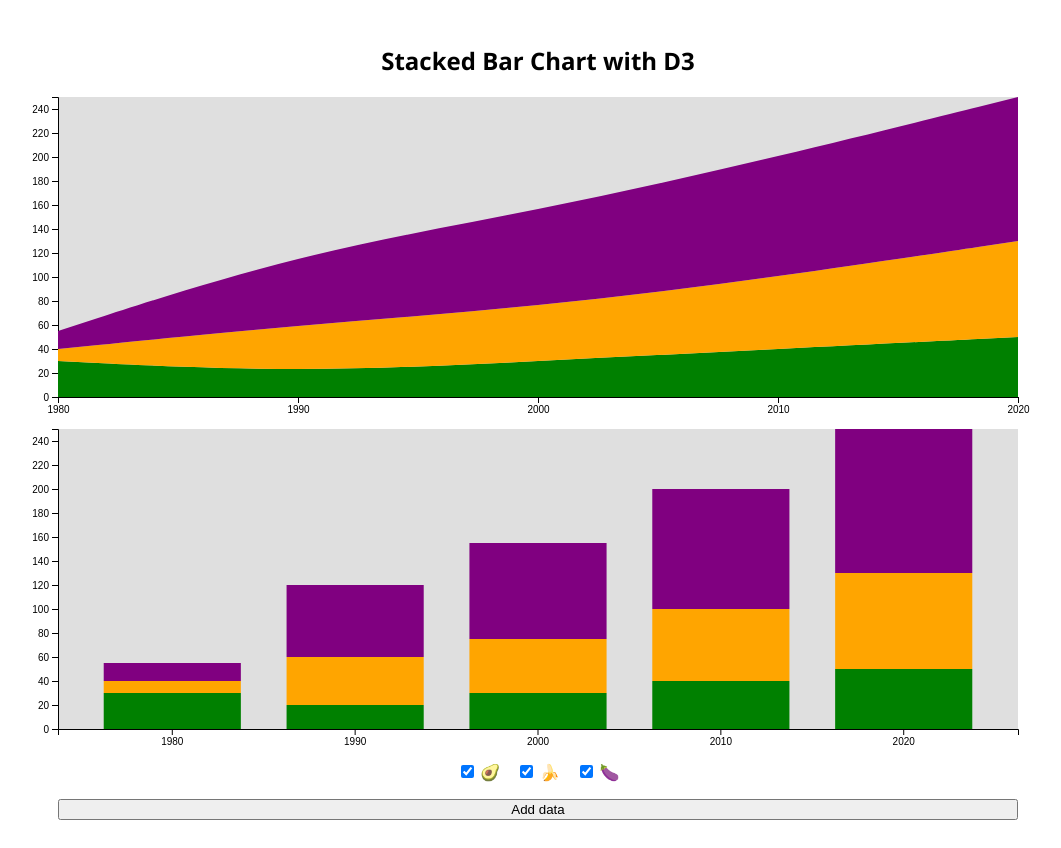
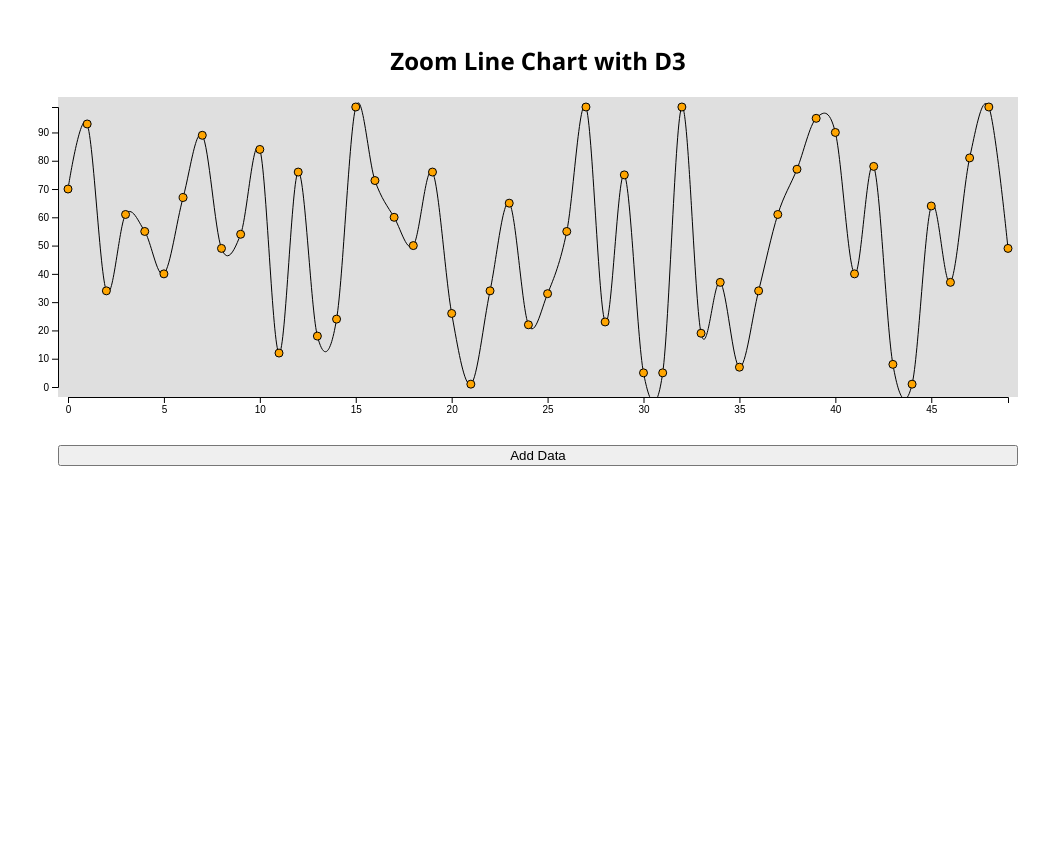
Before and after one commit to allybi-design/Rect---D3, a React (Create React App) app: page / in a window 1280 px wide. Shown: the whole page, without its empty margins (102-1163 px from the left). Built offline with nearby package versions, Linux system fonts and the light colour scheme.

Commit message:
Zoomable line chart

```diff
--- a/src/App.js
+++ b/src/App.js
@@ -1,98 +1,21 @@
 import React, { useState } from "react";
-import StackedBarChart from "./StackedBarChart";
-import StackedAreaChart from "./StackedAreaChart";
+import ZoomLineChart from "./ZoomLineChart";
 import "./index.css";
-
-
-
-const allKeys = ["🥑", "🍌", "🍆"];
-
-const colors = {
-  "🥑": "green",
-  "🍌": "orange",
-  "🍆": "purple"
-};
 
 const App = () => {
 
-  const [data, setData] = useState([
-    {
-      year: 1980,
-      "🥑": 30,
-      "🍌": 10,
-      "🍆": 15
-    },
-    {
-      year: 1990,
-      "🥑": 20,
-      "🍌": 40,
-      "🍆": 60
-    },
-    {
-      year: 2000,
-      "🥑": 30,
-      "🍌": 45,
-      "🍆": 80
-    },
-    {
-      year: 2010,
-      "🥑": 40,
-      "🍌": 60,
-      "🍆": 100
-    },
-    {
-      year: 2020,
-      "🥑": 50,
-      "🍌": 80,
-      "🍆": 120
-    }
-  ])
-
-  const [keys, setKeys] = useState(allKeys);
+  const [data, setData] = useState(
+    Array.from({length: 50}, () => Math.round(Math.random() *100))
+  )
 
   return (
     <div className="container">
 
-      <h2>Stacked Bar Chart with D3 </h2>
-      <StackedAreaChart data={data} keys={keys} colors={colors} />
-      <StackedBarChart data={data} keys={keys} colors={colors} />
-      <div className="fields">
-        {allKeys.map(key => (
-          <div key={key} className="field">
-            <input
-              id={key}
-              type="checkbox"
-              checked={keys.includes(key)}
-              onChange={e => {
-                if (e.target.checked) {
-                  setKeys(Array.from(new Set([...keys, key])));
-                } else {
-                  setKeys(keys.filter(_key => _key !== key));
-                }
-              }}
-            />
-            <label htmlFor={key} style={{ color: colors[key] }}>
-              {key}
-            </label>
-          </div>
-        ))}
-      </div>
+      <h2>Zoom Line Chart with D3 </h2>
 
-      <button
-        onClick={() =>
-          setData([
-            ...data,
-            {
-              year: Math.max(...data.map(d => d.year)) + 10,
-              "🥑": Math.round(Math.random() * 100),
-              "🍌": Math.round(Math.random() * 125),
-              "🍆": Math.round(Math.random() * 150)
-            }
-          ])
-        }
-      >
-        Add data
-      </button>
+      <ZoomLineChart data={data} />
+
+      <button onClick={() => setData([...data, Math.round(Math.random() * 100)])}>Add Data</button>
     </div>
   );
 }
--- a/src/StackedAreaChart.js
+++ /dev/null
@@ -1,89 +0,0 @@
-import React, { useEffect, useRef } from "react";
-import {
-  select,
-  scaleBand,
-  axisBottom,
-  stack,
-  max,
-  scaleLinear,
-  axisLeft,
-  stackOrderAscending,
-  area,
-  scalePoint,
-  curveCardinalClosed,
-  curveBasis
-} from "d3";
-import useResizeObserver from "./useResizeObserver";
-
-/**
- * Component that renders a StackedBarChart
- */
-
-const StackedBarChart = ({ data, keys, colors }) => {
-  const svgRef = useRef();
-  const wrapperRef = useRef();
-  const dimensions = useResizeObserver(wrapperRef);
-
-  // will be called initially and on every data change
-  useEffect(() => {
-    const svg = select(svgRef.current);
-    const { width, height } =
-      dimensions || wrapperRef.current.getBoundingClientRect();
-
-    // stacks / layers
-    const stackGenerator = stack()
-      .keys(keys)
-      .order(stackOrderAscending);
-
-    const layers = stackGenerator(data);
-    const extent = [0, max(layers, layer => max(layer, sequence => sequence[1]))];
-
-    // scales
-    const xScale = scalePoint()
-      .domain(data.map(d => d.year))
-      .range([0, width])
-
-
-    const yScale = scaleLinear()
-      .domain(extent)
-      .range([height, 0]);
-
-    const areaGenerator = area()
-      .x(sequence => xScale(sequence.data.year))
-      .y0(sequence => yScale(sequence[0]))
-      .y1(sequence => yScale(sequence[1]))
-      .curve(curveBasis)
-
-    // rendering
-    svg
-      .selectAll(".layer")
-      .data(layers)
-      .join("path")
-      .attr("class", "layer")
-      .attr("fill", layer => colors[layer.key])
-      .attr("d", layer => areaGenerator(layer) )
-
-    // axes
-    const xAxis = axisBottom(xScale);
-    svg
-      .select(".x-axis")
-      .attr("transform", `translate(0, ${height})`)
-      .call(xAxis);
-
-    const yAxis = axisLeft(yScale);
-    svg.select(".y-axis").call(yAxis);
-  }, [colors, data, dimensions, keys]);
-
-  return (
-    <React.Fragment>
-      <div ref={wrapperRef} style={{ marginBottom: "2rem" }}>
-        <svg ref={svgRef}>
-          <g className="x-axis" />
-          <g className="y-axis" />
-        </svg>
-      </div>
-    </React.Fragment>
-  );
-}
-
-export default StackedBarChart;
--- a/src/StackedBarChart.js
+++ /dev/null
@@ -1,85 +0,0 @@
-import React, { useEffect, useRef } from "react";
-import {
-  select,
-  scaleBand,
-  axisBottom,
-  stack,
-  max,
-  scaleLinear,
-  axisLeft,
-  stackOrderAscending
-} from "d3";
-import useResizeObserver from "./useResizeObserver";
-
-/**
- * Component that renders a StackedBarChart
- */
-
-const StackedBarChart = ({ data, keys, colors }) => {
-  const svgRef = useRef();
-  const wrapperRef = useRef();
-  const dimensions = useResizeObserver(wrapperRef);
-
-  // will be called initially and on every data change
-  useEffect(() => {
-    const svg = select(svgRef.current);
-    const { width, height } =
-      dimensions || wrapperRef.current.getBoundingClientRect();
-
-    // stacks / layers
-    const stackGenerator = stack()
-      .keys(keys)
-      .order(stackOrderAscending);
-
-    const layers = stackGenerator(data);
-    const extent = [0, max(layers, layer => max(layer, sequence => sequence[1]))];
-
-    // scales
-    const xScale = scaleBand()
-      .domain(data.map(d => d.year))
-      .range([0, width])
-      .padding(0.25);
-
-    const yScale = scaleLinear()
-      .domain(extent)
-      .range([height, 0]);
-
-    // rendering
-    svg
-      .selectAll(".layer")
-      .data(layers)
-      .join("g")
-      .attr("class", "layer")
-      .attr("fill", layer => colors[layer.key])
-      .selectAll("rect")
-      .data(layer => layer)
-      .join("rect")
-      .attr("x", sequence => xScale(sequence.data.year))
-      .attr("width", xScale.bandwidth())
-      .attr("y", sequence => yScale(sequence[1]))
-      .attr("height", sequence => yScale(sequence[0]) - yScale(sequence[1]));
-
-    // axes
-    const xAxis = axisBottom(xScale);
-    svg
-      .select(".x-axis")
-      .attr("transform", `translate(0, ${height})`)
-      .call(xAxis);
-
-    const yAxis = axisLeft(yScale);
-    svg.select(".y-axis").call(yAxis);
-  }, [colors, data, dimensions, keys]);
-
-  return (
-    <React.Fragment>
-      <div ref={wrapperRef} style={{ marginBottom: "2rem" }}>
-        <svg ref={svgRef}>
-          <g className="x-axis" />
-          <g className="y-axis" />
-        </svg>
-      </div>
-    </React.Fragment>
-  );
-}
-
-export default StackedBarChart;
--- /dev/null
+++ b/src/ZoomLineChart.js
@@ -0,0 +1,118 @@
+import React, { useRef, useEffect, useState } from "react";
+import {
+  select,
+  scaleLinear,
+  line,
+  max,
+  curveCardinal,
+  axisBottom,
+  axisLeft,
+  zoom,
+  zoomTransform
+} from "d3";
+import useResizeObserver from "./useResizeObserver";
+
+/**
+ * Component that renders a ZoomableLineChart
+ */
+
+const ZoomableLineChart = ({ data, id = "myZoomableLineChart" }) => {
+  const svgRef = useRef();
+  const wrapperRef = useRef();
+  const dimensions = useResizeObserver(wrapperRef);
+  const [currentZoomState, setCurrentZoomState] = useState();
+
+  // will be called initially and on every data change
+  useEffect(() => {
+    const svg = select(svgRef.current);
+    const svgContent = svg.select(".content");
+    const { width, height } =
+      dimensions || wrapperRef.current.getBoundingClientRect();
+
+    // scales + line generator
+    const xScale = scaleLinear()
+      .domain([0, data.length - 1])
+      .range([10, width - 10]);
+
+    if (currentZoomState) {
+      const newXScale = currentZoomState.rescaleX(xScale);
+      xScale.domain(newXScale.domain());
+    }
+
+    const yScale = scaleLinear()
+      .domain([0, max(data)])
+      .range([height - 10, 10]);
+
+    const lineGenerator = line()
+      .x((d, index) => xScale(index))
+      .y(d => yScale(d))
+      .curve(curveCardinal);
+
+    // render the line
+    svgContent
+      .selectAll(".myLine")
+      .data([data])
+      .join("path")
+      .attr("class", "myLine")
+      .attr("stroke", "black")
+      .attr("fill", "none")
+      .attr("d", lineGenerator);
+
+    svgContent
+      .selectAll(".myDot")
+      .data(data)
+      .join("circle")
+      .attr("class", "myDot")
+      .attr("stroke", "black")
+      .attr("r", 4)
+      .attr("fill", "orange")
+      .attr("cx", (value, index) => xScale(index))
+      .attr("cy", yScale);
+
+    // axes
+    const xAxis = axisBottom(xScale);
+    svg
+      .select(".x-axis")
+      .attr("transform", `translate(0, ${height})`)
+      .call(xAxis);
+
+    const yAxis = axisLeft(yScale);
+    svg
+      .select(".y-axis")
+      .call(yAxis);
+
+    // zoom
+    const zoomBehavior = zoom()
+      .scaleExtent([1, 5]) // min/max Zoom out/In range ie x1 - x5
+      .translateExtent([
+        [0, 0],
+        [width, height]
+      ])
+      .on("zoom", () => {
+        const zoomState = zoomTransform(svg.node());
+        setCurrentZoomState(zoomState);
+      });
+
+    svg.call(zoomBehavior);
+
+  }, [currentZoomState, data, dimensions]);
+
+  return (
+    <React.Fragment>
+      <div ref={wrapperRef} style={{ marginBottom: "2rem" }}>
+        <svg ref={svgRef}>
+          <defs>
+            <clipPath id={id}>
+              <rect x="0" y="0" width="100%" height="100%" />
+            </clipPath>
+          </defs>
+          <g className="content" clipPath={`url(#${id})`}></g>
+          <g className="x-axis" />
+          <g className="y-axis" />
+        </svg>
+      </div>
+    </React.Fragment>
+  );
+}
+
+export default ZoomableLineChart;
```
